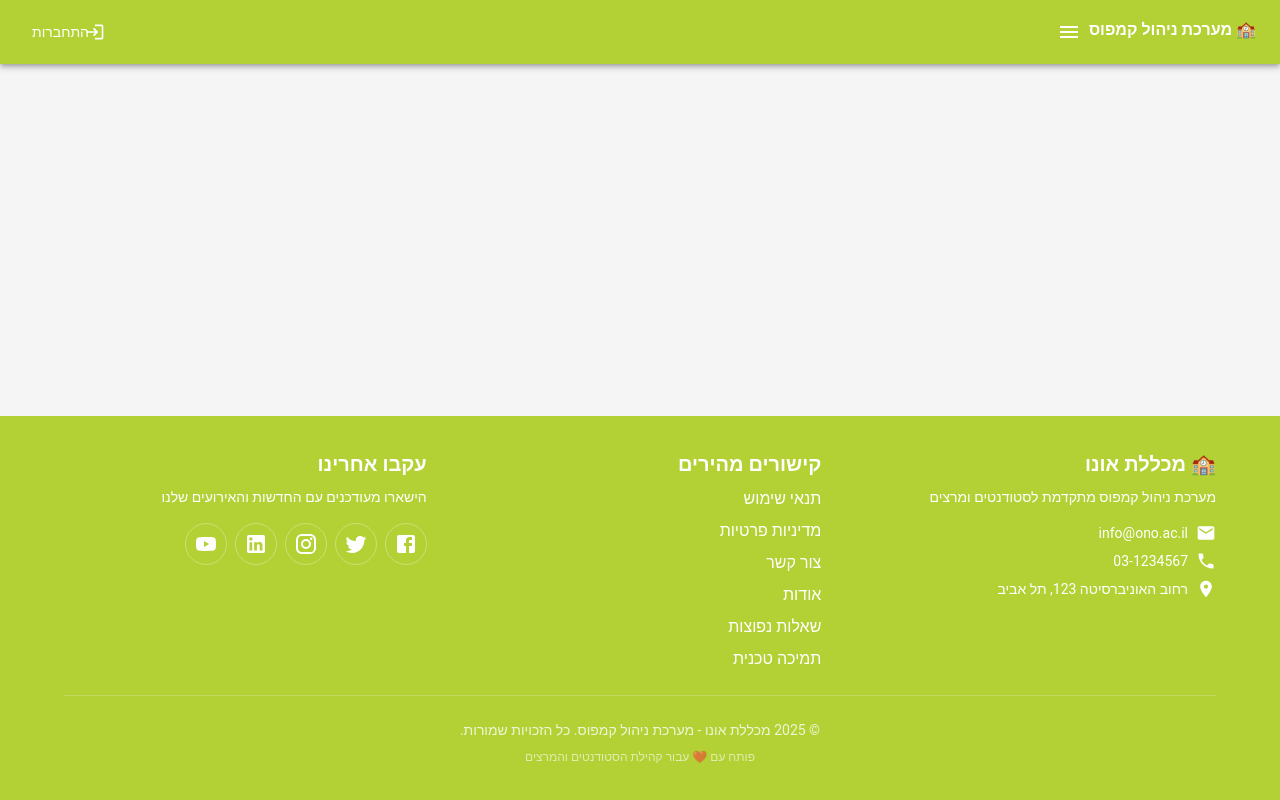
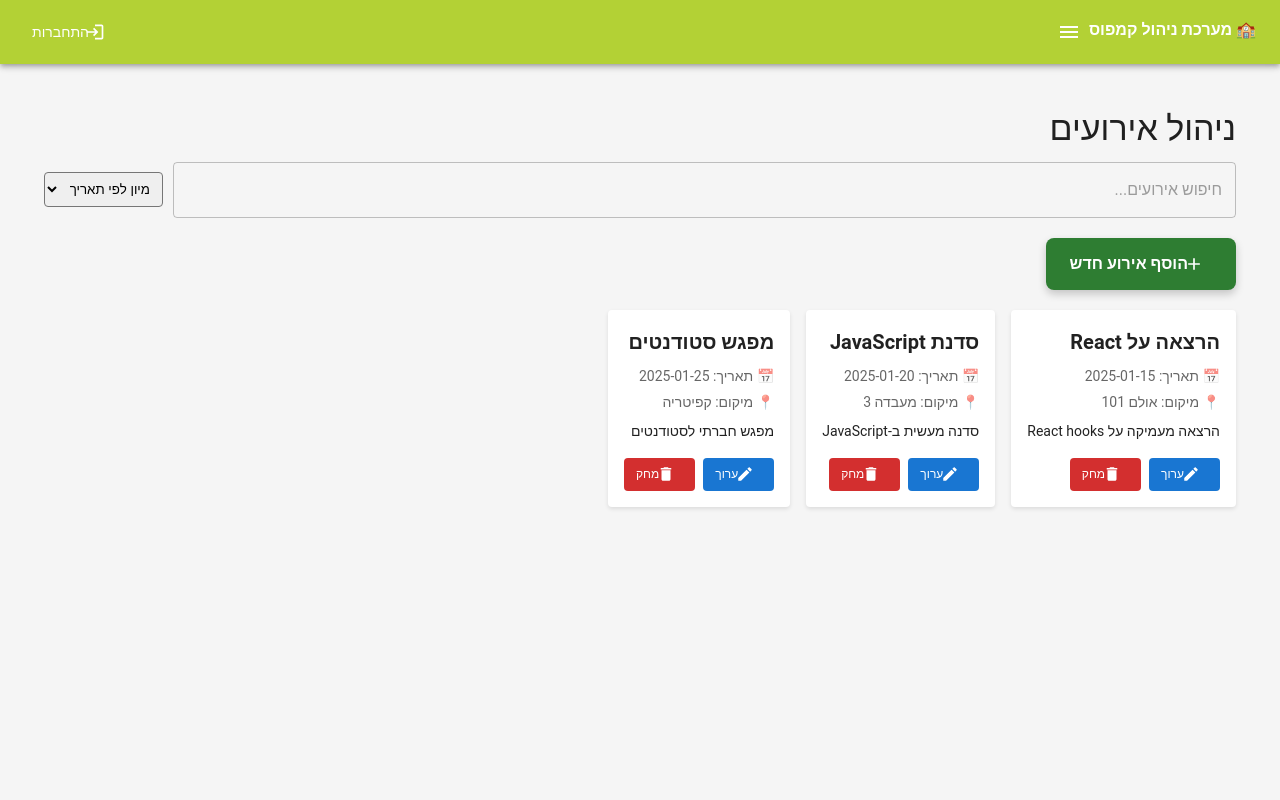
Before and after one commit to GoldR0/seker-kod-roy, a React (Create React App) app in the folder campus-web-react/: page /events in a window 1280 px wide. Shown: the top 800 px of the page. Built offline with nearby package versions, Linux system fonts and the light colour scheme.

Commit message:
Fix component name issue for JSX compatibility

```diff
--- a/campus-web-react/src/App.tsx
+++ b/campus-web-react/src/App.tsx
@@ -16,7 +16,7 @@ import ProfilePage from './components/ProfilePage';
 import HelpPage from './components/HelpPage';
 import LearningCenterPage from './components/LearningCenterPage';
 import ForumPage from './components/ForumPage';
-import events_management from './components/EventsManagement';
+import EventsManagement from './components/EventsManagement';
 import { useAuth } from './hooks/useAuth';
 import { useNotifications } from './hooks/useNotifications';
 import { User } from './types';
@@ -65,7 +65,7 @@ function App() {
           <Route path="/lost-found" element={<LostFoundPage currentUser={currentUser} />} />
           <Route path="/community" element={<CommunityPage currentUser={currentUser} />} />
           <Route path="/forum" element={<ForumPage currentUser={currentUser} />} />
-          <Route path="/events" element={<events_management />} />
+          <Route path="/events" element={<EventsManagement />} />
           <Route path="/help" element={<HelpPage />} />
         </Routes>
       </Container>
--- a/campus-web-react/src/components/EventsManagement.tsx
+++ b/campus-web-react/src/components/EventsManagement.tsx
@@ -3,7 +3,7 @@ import { Box, Typography, Button, TextField, Card, CardContent, Grid, Dialog, Di
 import { Add as AddIcon, Edit as EditIcon, Delete as DeleteIcon } from '@mui/icons-material';
 
 // Violation 1: Component name not in PascalCase
-const events_management = () => {
+const EventsManagement = () => {
   // Violation 2: Single Responsibility Principle - Component doing too many things
   const [events, setEvents] = useState([
     { id: 1, title: 'הרצאה על React', date: '2025-01-15', location: 'אולם 101', description: 'הרצאה מעמיקה על React hooks' },
@@ -287,4 +287,4 @@ const events_management = () => {
   );
 };
 
-export default events_management;
+export default EventsManagement;
```
